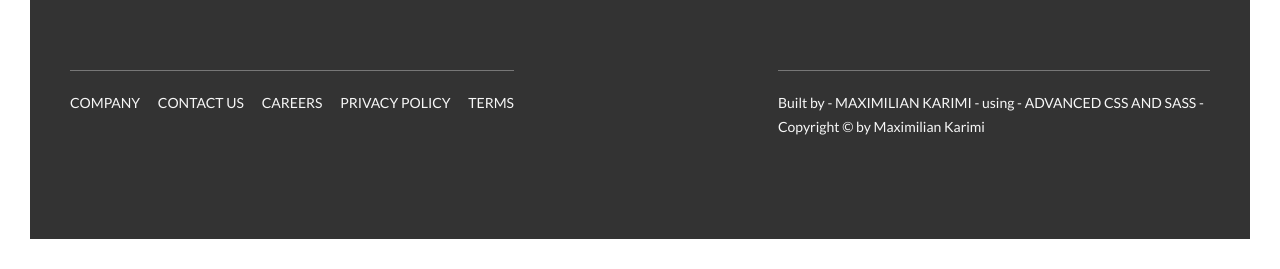
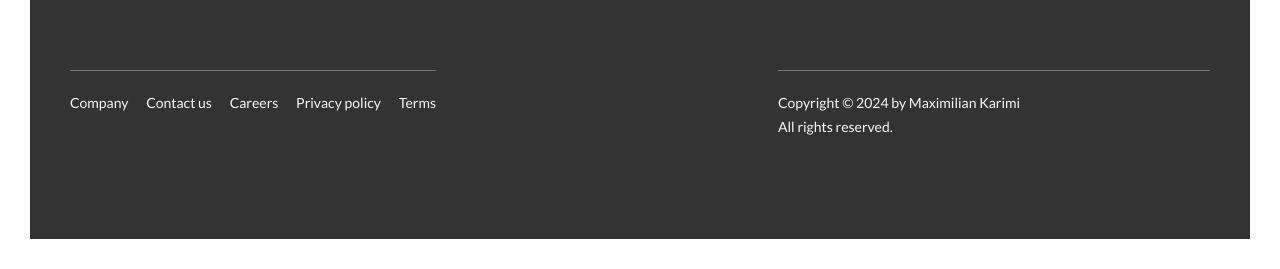
Before and after one commit to Scientific-Research/mk-advanced-css-sass-tours-in-nature, a website: page index.html in a window 1280 px wide. Shown: the part 5801-6070 px from the top of the page. Drawn offline with Linux system fonts and the light colour scheme.

Commit message:
some tiny changes in Copyright in footer section!

```diff
--- a/index.html
+++ b/index.html
@@ -421,9 +421,13 @@
           </div>
         </div>
         <div class="col-1-of-2">
-          <p class="footer__copyright">
+          <!-- <p class="footer__copyright">
             Built by <a href="" class="footer__link"> - Maximilian Karimi - </a> using
             <a href="" class="footer__link"> - ADVANCED CSS AND SASS - </a> Copyright &copy; by Maximilian Karimi
+          </p> -->
+          <p class="footer__copyright">
+            Copyright &copy; 2024 by <a href="" class="footer__link"> Maximilian Karimi </a> <br />
+            All rights reserved.
           </p>
         </div>
       </div>
--- a/sass/layout/_footer.scss
+++ b/sass/layout/_footer.scss
@@ -54,7 +54,7 @@
       color: $color-grey-light-1;
       background-color: $color-grey-dark-3;
       text-decoration: none;
-      text-transform: uppercase;
+      // text-transform: uppercase;
       display: inline-block;
       transition: all 0.2s;
     }
```
Also changed, not shown: css/style.css.
